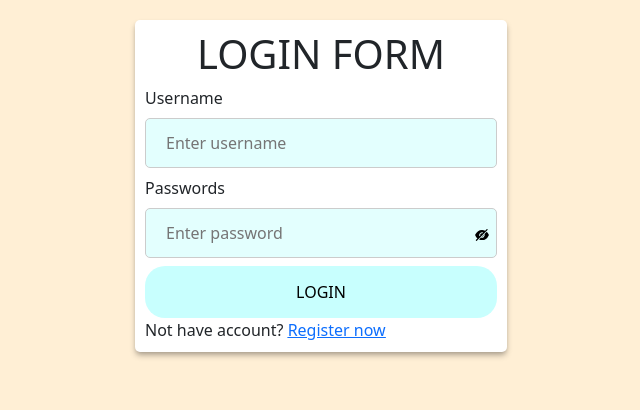
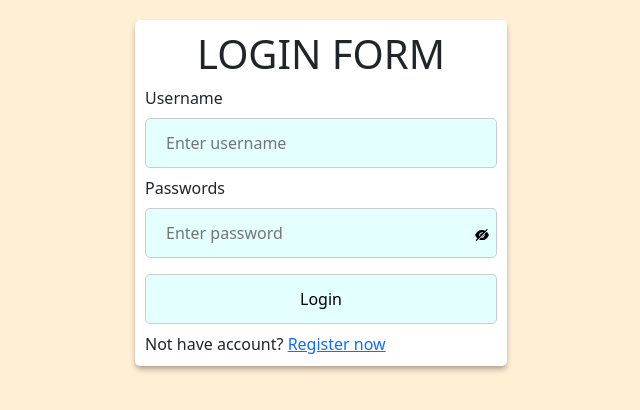
Before and after one commit to lamquochung287/Chatting-Web, a React (Create React App) app: page /login in a window 1280 px wide. Shown: the top 410 px of the page, without its empty margins (319-959 px from the left). Built offline with nearby package versions, Linux system fonts and the light colour scheme.

Commit message:
protected route

```diff
--- a/src/App.js
+++ b/src/App.js
@@ -1,15 +1,23 @@
 
 import { BrowserRouter, Routes, Route } from "react-router-dom";
 import LoginForm from "./components/LoginForm.js"
-import { Person } from "./components/Person.js"
 import RegisterForm from "./components/RegisterForm.js";
+import ProtectedRoute from "./pages/ProtectedRoute.js";
+import { useGlobalContext } from './context/AppContext';
+import Person from "./components/Person.js";
+
 function App() {
+  const { user } = useGlobalContext()
   return (
     <BrowserRouter>
       <Routes>
         <Route path="/login" element={<LoginForm />} />
         <Route path="/register" element={<RegisterForm />} />
-
+        <Route path="/person" element={
+          <ProtectedRoute>
+            <Person></Person>
+          </ProtectedRoute>
+        } />
       </Routes>
     </BrowserRouter>
   );
--- /dev/null
+++ b/src/components/Loading.js
@@ -0,0 +1,7 @@
+import React from 'react'
+
+export const Loading = () => {
+    return (
+        <div className="loading"></div>
+    )
+}
--- a/src/components/LoginForm.js
+++ b/src/components/LoginForm.js
@@ -1,11 +1,13 @@
-import { useState } from 'react';
+import { useState, useEffect } from 'react';
 import { AiFillEye, AiFillEyeInvisible } from 'react-icons/ai';
-import { ButtonCustom } from './ButtonCustom';
+import { Loading } from './Loading';
 import { useGlobalContext } from '../context/AppContext';
 import { Link } from 'react-router-dom'
+import { useNavigate } from 'react-router-dom'
 
 const LoginForm = () => {
-    const { isLoading, nameButton, styleButton, login, isError, messageError } = useGlobalContext()
+    const navigate = useNavigate()
+    const { isLoading, isLogin, login, isError, messageError } = useGlobalContext()
     const [typePassword, setTypePassword] = useState('password')
     const [isShowPwd, setShowPwd] = useState(false)
     const [styleInput, setStyleInput] = useState(false)
@@ -48,9 +50,16 @@ const LoginForm = () => {
         e.preventDefault()
         checkEmpty()
         login(user)
+    }
 
+    useEffect(() => {
+        if (isLogin) {
+            setTimeout(() => {
+                navigate("/person")
+            }, 2000)
+        }
+    }, [isLogin])
 
-    }
 
     return (
         <div className="form-container">
@@ -73,7 +82,16 @@ const LoginForm = () => {
                             )}
                         </button>
                     </div>
-                    <ButtonCustom process={styleButton} name={nameButton} disabled={isLoading}></ButtonCustom>
+                    <div>
+                        {isLoading === true ? (
+                            <Loading></Loading>
+                        )
+                            : (
+                                <input type="submit" className="form-input" value="Login" />
+                            )
+                        }
+
+                    </div>
                     <div>
                         <span className={isEmpty.isEmpty === true || isError === true ? "form-message-error" : ""}>
                             {isEmpty.message || messageError}
@@ -81,7 +99,7 @@ const LoginForm = () => {
                     </div>
                 </form>
 
-                <label>Not have account? <Link to="/register"><a href="#" target="_blank">Register now</a></Link></label>
+                <label>Not have account? <Link to="/register">Register now</Link></label>
             </div>
         </div >
     )
--- a/src/components/Person.js
+++ b/src/components/Person.js
@@ -8,16 +8,19 @@ export const Person = (props) => {
                 <img src="https://encrypted-tbn0.gstatic.com/images?q=tbn:ANd9GcQm-R4c-jnJRMpKve4e7mVawuYbGOgzX5SPWUWwCznT&s"></img>
             </div>
             <div className="person-infor">
+
                 <div className="person-item">
-                    <span> Person Name: {props.name}</span>
+                    <span> Person Name: {props.username}</span>
                 </div>
                 <div className="person-item">
-                    <span> Person Age: {props.age}</span>
+                    <span> Person Age: {props.username}</span>
                 </div>
                 <div className="person-item">
-                    <span> Person Gender: {props.gender}</span>
+                    <span> Person Gender: {props.username}</span>
                 </div>
             </div>
         </div>
     )
 }
+
+export default Person
--- a/src/components/RegisterForm.js
+++ b/src/components/RegisterForm.js
@@ -93,7 +93,7 @@ const RegisterForm = () => {
                     </div>
                     <button className="btn-submit" type="submit">REGISTER</button>
                 </form>
-                <label>Have Account <Link to="/login"><a href="#" target="_blank">Login now</a></Link></label>
+                <label>Have Account <Link to="/login">Login now</Link></label>
 
             </div>
         </div >
--- a/src/context/AppContext.js
+++ b/src/context/AppContext.js
@@ -7,34 +7,38 @@ import {
     LOGIN_ERROR,
 } from "./actions.js"
 
+const user = localStorage.getItem("user")
 const defaultState = {
     isLoading: false,
     nameButton: "Login",
     styleButton: "btn-submit",
     isError: false,
-    messageError: ""
+    isLogin: false,
+    messageError: "",
+    user: user ? JSON.parse(user) : null,
 }
+
 const AppContext = React.createContext();
 
 const AppProvider = ({ children }) => {
     const [state, dispatch] = useReducer(reducer, defaultState);
-
     const login = (user, action) => {
         dispatch({
-            type: LOGIN_BEGIN, payload: { isLoading: state.isLoading, nameButton: state.nameButton, styleButton: state.styleButton }
+            type: LOGIN_BEGIN, payload: { isLoading: state.isLoading }
         })
         setTimeout(async () => {
             if (user.username === "quochung" && user.password === "123456") {
                 dispatch({
-                    type: LOGIN_SUCCESS, payload: { isLoading: state.isLoading, nameButton: state.nameButton, styleButton: state.styleButton }
+                    type: LOGIN_SUCCESS, payload: { isLoading: state.isLoading, isLogin: state.isLogin, payloadUser: user }
                 })
+                localStorage.setItem("user", JSON.stringify(user))
             }
             else {
                 dispatch({
-                    type: LOGIN_ERROR, payload: { isLoading: state.isLoading, nameButton: state.nameButton, styleButton: state.styleButton, isError: state.isError, messageError: state.messageError }
+                    type: LOGIN_ERROR, payload: { isLoading: state.isLoading, isError: state.isError, messageError: state.messageError }
                 })
             }
-        }, 1000)
+        }, 500)
 
     }
     return (
--- a/src/context/reducer.js
+++ b/src/context/reducer.js
@@ -7,13 +7,13 @@ import {
 } from "./actions"
 const reducer = (state, action) => {
     if (action.type === LOGIN_BEGIN) {
-        return { ...state, isLoading: true, nameButton: "Processing...", styleButton: "btn-loading" }
+        return { ...state, isLoading: true }
     }
     if (action.type === LOGIN_SUCCESS) {
-        return { ...state, isLoading: false, nameButton: "SUCCESS", styleButton: "btn-success" }
+        return { ...state, isLoading: false, isLogin: true, user: action.payloadUser }
     }
     if (action.type === LOGIN_ERROR) {
-        return { ...state, isLoading: false, nameButton: "Login", styleButton: "btn-submit", isError: true, messageError: "Your username or password is incorrect" }
+        return { ...state, isLoading: false, isError: true, messageError: "Your username or password is incorrect" }
     }
 }
 
--- a/src/index.css
+++ b/src/index.css
@@ -128,3 +128,22 @@ img {
 button {
   text-transform: uppercase;
 }
+
+.loading {
+  border: 16px solid #f3f3f3;
+  border-top: 16px solid rgb(167, 221, 219);
+  border-radius: 50%;
+  width: 2rem;
+  height: 2rem;
+  animation: spin 2s linear infinite;
+  margin: 0 auto;
+}
+
+@keyframes spin {
+  0% {
+    transform: rotate(0deg);
+  }
+  100% {
+    transform: rotate(360deg);
+  }
+}
--- /dev/null
+++ b/src/pages/ProtectedRoute.js
@@ -0,0 +1,16 @@
+import React from 'react'
+import { Navigate } from 'react-router-dom'
+import { useGlobalContext } from '../context/AppContext';
+
+const ProtectedRoute = ({ children }) => {
+    const { user } = useGlobalContext();
+    console.log(user)
+    if (!user) {
+        return (
+            <Navigate to="/login"></Navigate>
+        )
+    }
+    return children;
+}
+
+export default ProtectedRoute
```
